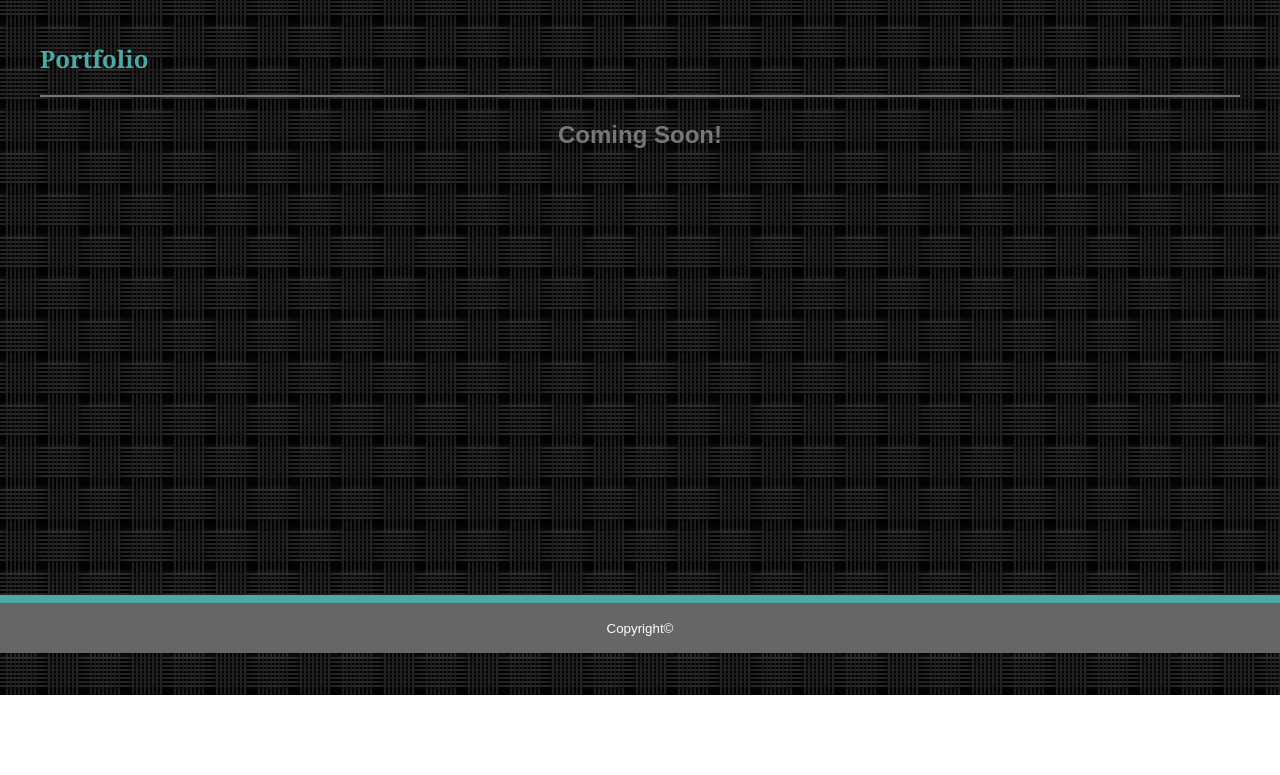
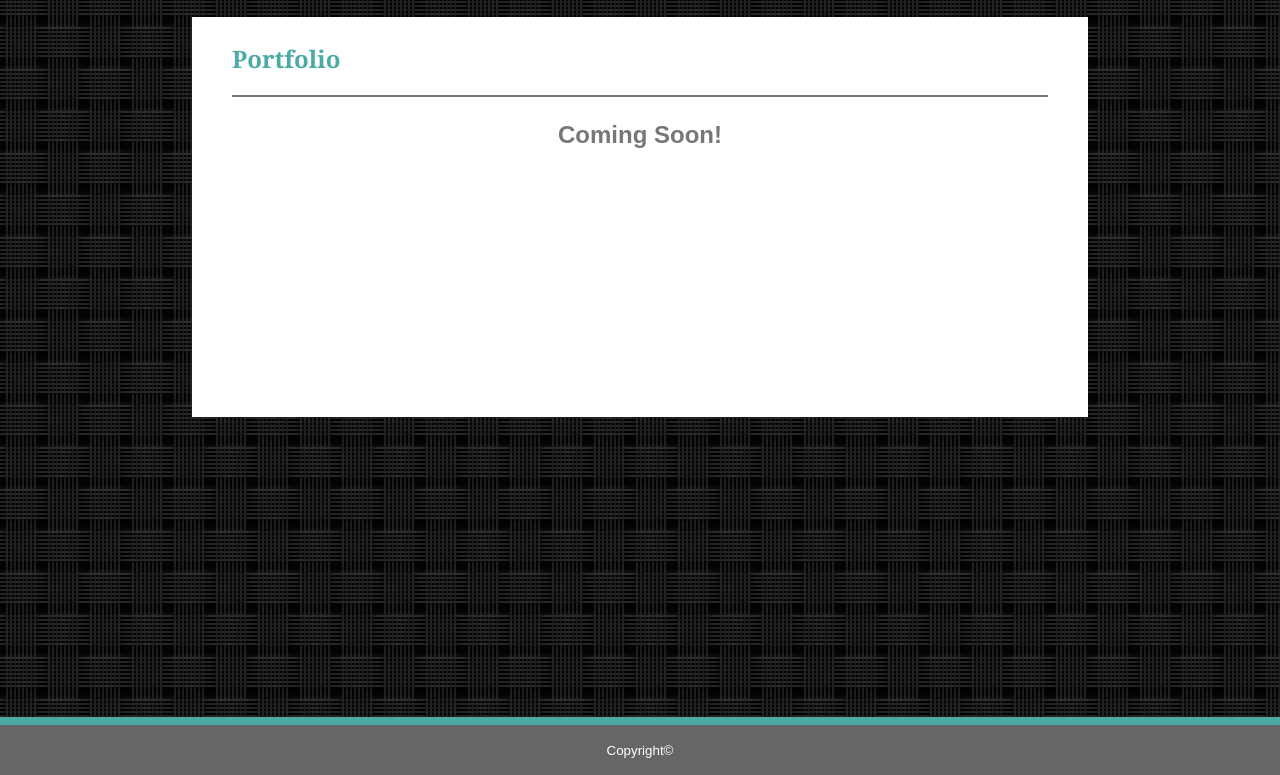
Before and after one commit to jayballa7/jayballa7.github.io, a plain HTML site: page portfolio.html in a window 1280 px wide. Shown: the part 105-880 px from the top of the page. Before the commit the page ends 800 px from the top, so only its background shows below. Drawn offline with Linux system fonts and the light colour scheme.

Commit message:
updated portfolio and contact to match index layout

```diff
--- a/portfolio.html
+++ b/portfolio.html
@@ -8,9 +8,8 @@
     <link rel="stylesheet" type="text/css" href="assets/css/styles.css">
 </head>
 <body>
-    <main class="wrapper">
     <header>
-        <div class="main-header-content">
+        <div class="content">
         <h1>Jenn Ballard</h1>
         <nav>
             <ul id="right-nav">
@@ -21,10 +20,11 @@
         </nav>
         </div>
         </header>
-    <section id="content">
+        <main class="wrapper">
+    <section class="content">
         <h2>Portfolio</h2>
         <hr id="line">
-        <p class="coming-soon" style="height:300px"><strong>Coming Soon!</strong></p>
+        <p class="coming-soon"><strong>Coming Soon!</strong></p>
     </section>
     <div class="push"></div>
     </main>
```
Also changed, not shown: contact.html (+3 -3 lines).
